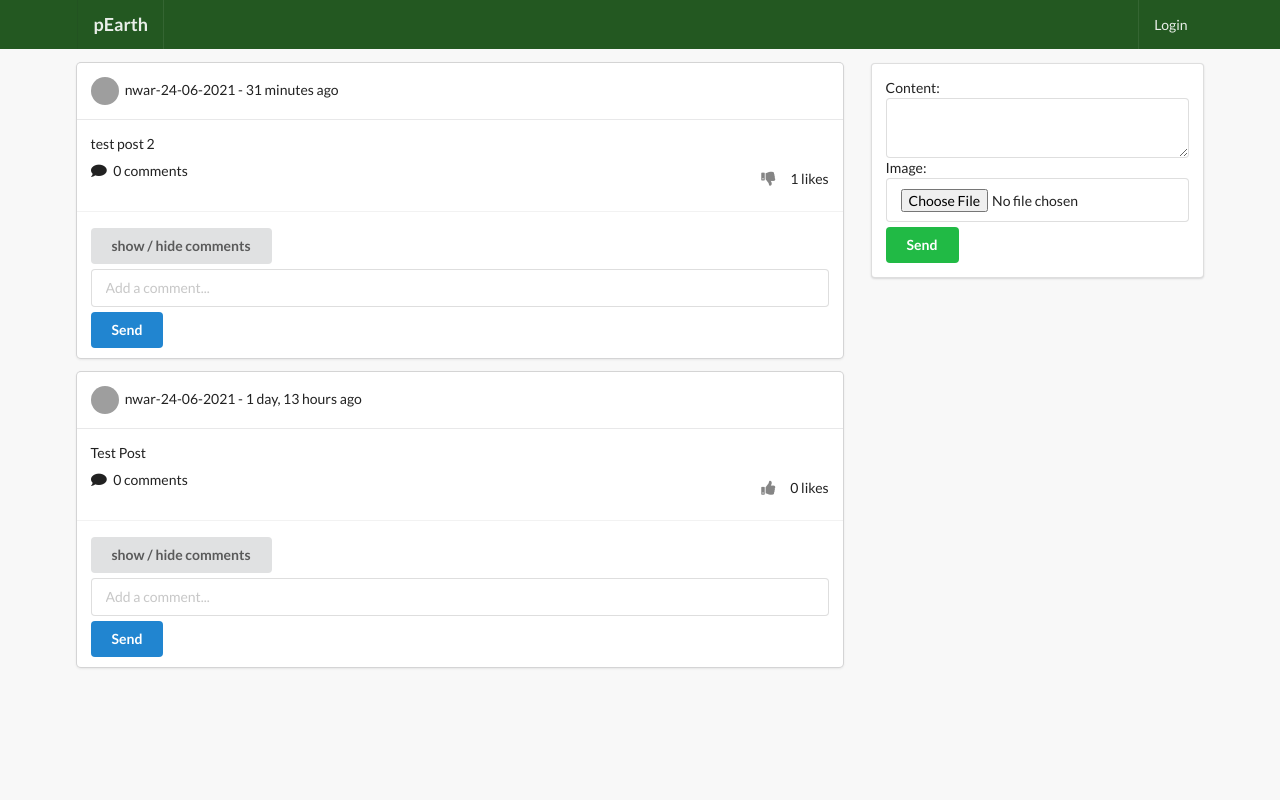
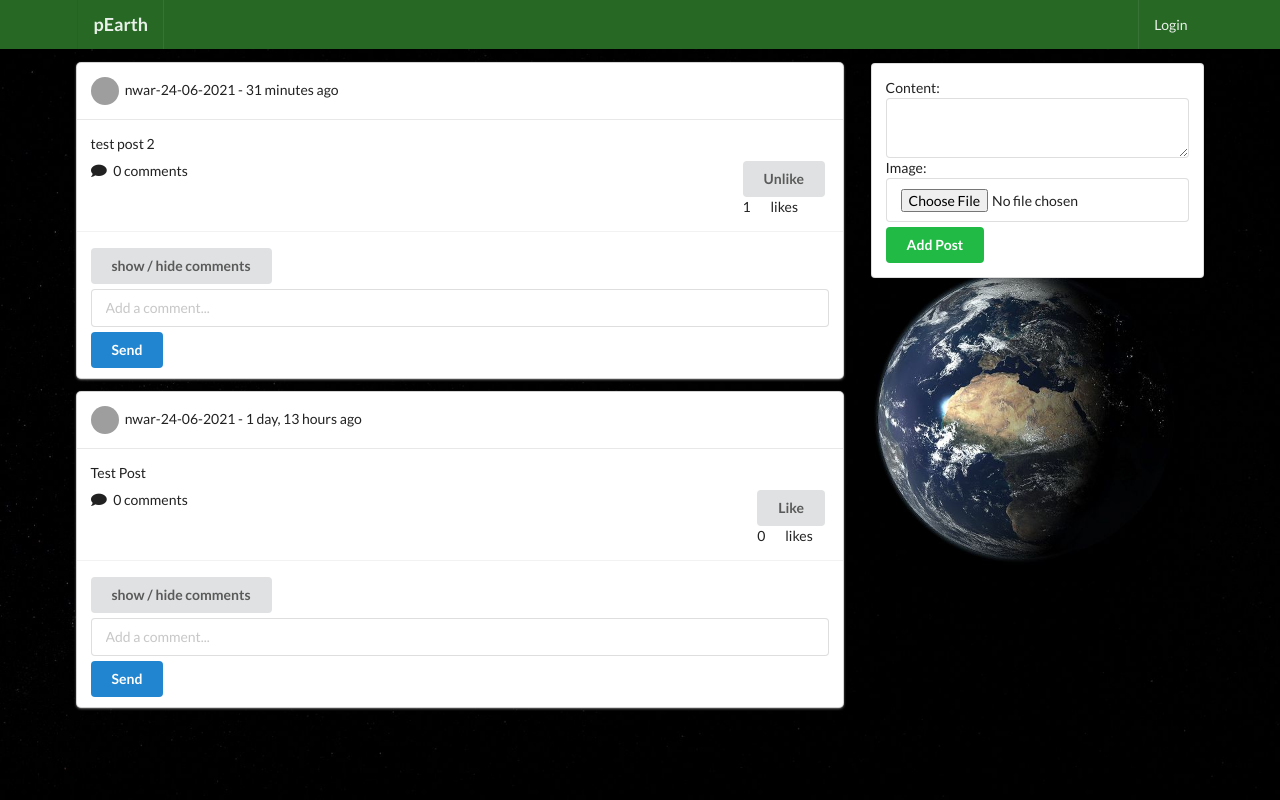
Before and after one commit to nickwarchol/social_app, a Django app: template posts/templates/posts/main.html in a window 1280 px wide. Run offline with Django 3.2, Linux system fonts and the light colour scheme; the template is opened without the code that fills it: values that come from a table or form of the project are taken from there, others are empty; data comes from the database, SQL or seed files in the repository; both versions use the stored data as it was after the commit; parts of the project's set-up code (start-up, migrations or seed data) failed here and were passed over; some libraries are stand-ins or nearby versions; grey boxes are pictures that could not be loaded.

Commit message:
commited

```diff
--- a/posts/templates/posts/main.html
+++ b/posts/templates/posts/main.html
@@ -2,7 +2,9 @@
 
 {% block title %}Main page{% endblock title %}
 
+{% load static %}
 {% block content %}
+<body style="background: url('{% static '/img/2465791.jpg' %}'); background-repeat: no-repeat; background-size: 100%; ">
 <div class="ui grid">
     <div class="eleven wide column">
         {% for obj in qs %}
@@ -31,18 +33,28 @@
             <div class="content">
                 <p> {{ obj.content }} </p>
                 <div class="right floated">
-                    <form action="{% url 'posts:like-post-view' %}" method="POST">
+                    <form action="{% url 'posts:like-post-view' %}" method="POST" class="like-form" id='{{obj.id}}'>
                         {% csrf_token %}
                         <input type="hidden" name="post_id" value={{obj.id}}>
-                        {% if profile not in obj.liked.all %}
-                            <button type="submit" class="ui bwhite-sm button"><i class="thumbs up icon"></i>
+
+                            <button type="submit" class="ui button like-btn{{obj.id}}">
+                                {% if profile not in obj.liked.all %}
+                                    Like
+                                {% else %}
+                                    Unlike
+                                {% endif %}
                             </button>
-                            <span> {{obj.num_likes}} likes</span>
-                        {% else %}
-                            <button type="submit" class="ui bwhite-sm button"><i class="thumbs down icon"></i>
-                            </button>
-                            <span> {{obj.num_likes}} likes</span>
-                        {% endif %}
+                            <div class="ui grid">
+                                <div class="column">
+                                    <div class="like-count{{obj.id}}"> {{obj.num_likes}} </div>
+                                </div>
+                                <div class="column">
+                                    likes
+                                </div>
+
+                            </div>
+
+
                     </form>
                 </div>
                 <i class="comment icon"></i>
@@ -82,16 +94,17 @@
     <div class="five wide column">
         <div class="ui segment">
             {% if post_added %}
-                <div class="ui green message">Post added</div>
+                <div class="ui green message">Post added!</div>
             {% endif %}
             <form action="" method="POST" class='ui form' enctype="multipart/form-data">
                 {% csrf_token %}
                 {{p_form}}
-                <button type='submit' name="submit_p_form" class="ui positive button w-full mt-5">Send</button>
+                <button type='submit' name="submit_p_form" class="ui positive button w-full mt-5">Add Post</button>
             </form>
         </div>
     </div>
-</div>
+</body>
+
 {% endblock content %}
 
 {% block scripts %}
@@ -107,6 +120,45 @@
                     display=false
                 }
             });
+
+            $('.like-form').submit(function(e){
+
+                e.preventDefault()
+
+                const post_id = $(this).attr('id')
+
+                const likeText = $(`.like-btn${post_id}`).text()
+                const trim = $.trim(likeText)
+
+                const url = $(this).attr('action')
+
+                let res;
+                const likes = $(`.like-count${post_id}`).text()
+                const trimCount = parseInt(likes)
+
+                $.ajax({
+                    type:'POST',
+                    url: url,
+                    data: {
+                        'csrfmiddlewaretoken': $('input[name=csrfmiddlewaretoken]').val(),
+                        'post_id':post_id,
+                    },
+                    success: function(response) {
+                        if(trim === 'Unlike') {
+                            $(`.like-btn${post_id}`).text('Like')
+                            res = trimCount - 1
+                        } else {
+                            $(`.like-btn${post_id}`).text('Unlike')
+                            res = trimCount + 1
+                        }
+
+                        $(`.like-count${post_id}`).text(res)
+                    },
+                    error: function(response) {
+                        console.log('error', response)
+                    }
+                })
+            }
         });
     </script>
 {% endblock scripts %}
--- a/profiles/models.py
+++ b/profiles/models.py
@@ -1,4 +1,5 @@
 from django.db import models
+from django.shortcuts import reverse
 from django.contrib.auth.models import User
 from .utils import get_random_code
 from django.template.defaultfilters import slugify
@@ -46,6 +47,13 @@ class Profile(models.Model):
 
     objects = ProfileManager()
 
+    def __str__(self):
+        return f"{self.user.username}-{self.created.strftime('%d-%m-%Y')}"
+
+    def get_absolute_url(self):
+        return reverse("profiles:profile-detail-view", kwargs={"slug": self.slug})
+
+
     def get_friends(self):
         return self.friends.all()
 
@@ -73,18 +81,26 @@ class Profile(models.Model):
             total_liked += item.liked.all().count()
         return total_liked
 
-    def __str__(self):
-        return f"{self.user.username}-{self.created.strftime('%d-%m-%Y')}"
 
+
+    __initial_first_name = None
+    __initial_last_name = None
+
+    def __init__(self, *args, **kwargs):
+        super().__init__(*args, **kwargs)
+        self.__initial_first_name = self.first_name
+        self.__initial_last_name = self.last_name
 
     def save(self, *args, **kwargs):
         ex = False
-        if self.first_name and self.last_name:
-            to_slug = slugify(str(self.first_name) + " " + str(self.last_name))
-            ex = Profile.objects.filter(slug=to_slug).exists()
-            while ex:
-                to_slug = slugify(to_slug + " " + str(get_random_code))
+        to_slug = self.slug
+        if self.first_name != self.__initial_first_name or self.last_name != self.__initial_last_name or self.slug=="":
+            if self.first_name and self.last_name:
+                to_slug = slugify(str(self.first_name) + " " + str(self.last_name))
                 ex = Profile.objects.filter(slug=to_slug).exists()
+                while ex:
+                    to_slug = slugify(to_slug + " " + str(get_random_code))
+                    ex = Profile.objects.filter(slug=to_slug).exists()
         else:
             to_slug = str(self.user)
         self.slug = to_slug
--- a/profiles/templates/profiles/profile_list.html
+++ b/profiles/templates/profiles/profile_list.html
@@ -20,7 +20,7 @@ All profiles
                     <div class="thirteen wide column">
                         <h3>{{obj.user}}</h3>
                         <p>{{obj.bio}}</p>
-                        <button class="ui primary button mb-5 w-big">See profile</button>
+                        <a href={{obj.get_absolute_url}}><button class="ui primary button mb-5 w-big">See profile</button></a>
                         <br>
 
                         {% if obj.user not in rel_receiver and obj.user not in rel_sender %}
--- a/profiles/urls.py
+++ b/profiles/urls.py
@@ -2,9 +2,9 @@ from django.urls import path
 from .views import (
     my_profile_view,
     invites_received_view,
+    profiles_list_view,
+    invite_profiles_list_view,
     ProfileDetailView,
-    ProfileListView,
-    invite_profiles_list_view,
     ProfileListView,
     send_invatation,
     remove_from_friends,
--- a/profiles/views.py
+++ b/profiles/views.py
@@ -99,7 +99,7 @@ class ProfileDetailView(DetailView):
         context["rel_sender"] = rel_sender
         context['is_empty'] = False
         context['posts'] = self.get_object().get_all_authors_posts()
-        context['len_posts'] = True if len(self.get_all_authors_posts()) > 0 else False
+        context['len_posts'] = True if len(self.get_object().get_all_authors_posts()) > 0 else False
         return context
 
 class ProfileListView(ListView):
--- a/static_project/style.css
+++ b/static_project/style.css
@@ -1,11 +1,16 @@
+@import url(https://fonts.googleapis.com/css?family=Alegreya+Sans:300);
+html{
+    font-size: 100%;
+}
+
 body {
-    background: #f8f8f8 !important;
+    background: #f8f8f8;
 }
 
 .nav {
     border-radius: 0px !important;
     padding: 10px 0 10 px 0 !important;
-    background-color: #235821 !important;
+    background-color: #276825 !important;
 }
 
 .mb-7{
@@ -16,6 +21,10 @@ body {
 }
 .br-8{
     border-radius: 8px;
+}
+
+.ui-grid{
+    min-height: calc(100vh - 10rem);
 }
 
 .mymodal {
--- a/templates/base.html
+++ b/templates/base.html
@@ -8,6 +8,8 @@
 <!-- jQuery -->
 <script src="https://code.jquery.com/jquery-3.3.1.min.js"></script>
 <link rel="stylesheet" type="text/css" href="{% static 'style.css' %}">
+<!-- CSS only -->
+
 <link rel="stylesheet" type='text/css' href="https://cdnjs.cloudflare.com/ajax/libs/semantic-ui/2.2.14/semantic.min.css">
 <script src="https://cdnjs.cloudflare.com/ajax/libs/semantic-ui/2.4.1/semantic.min.js"></script>
 
@@ -21,9 +23,11 @@
     {% endblock content %}
 </div>
 
+
 {% block scripts %}
 {% endblock scripts %}
 
 <script type="text/javascript" src="{% static 'main.js' %}"></script>
 </body>
+
 </html>
--- a/templates/main/navbar.html
+++ b/templates/main/navbar.html
@@ -1,10 +1,10 @@
     <div class="ui inverted menu nav mb-7">
     <div class="ui container">
-    <a href="" class="item">
+    <a href="{% url 'posts:main-post-view' %}" class="item">
         <h3>pEarth</h3>
     </a>
     {% if request.user.is_authenticated %}
-    <a href="" class="item">
+    <a href="{% url 'posts:main-post-view' %}" class="item">
         Home
     </a>
     <a href="" class="item">
```
Also changed, not shown: posts/views.py (+8 -0 lines), profiles/templates/profiles/detail.html (+24 -2 lines), db.sqlite3, static_project/img/2465791.jpg (added), static_project/img/EARTH.jpg (added), static_project/img/photo-1473773508845-188df298d2d1.jpg (added), templates/main/footer.html (added).
